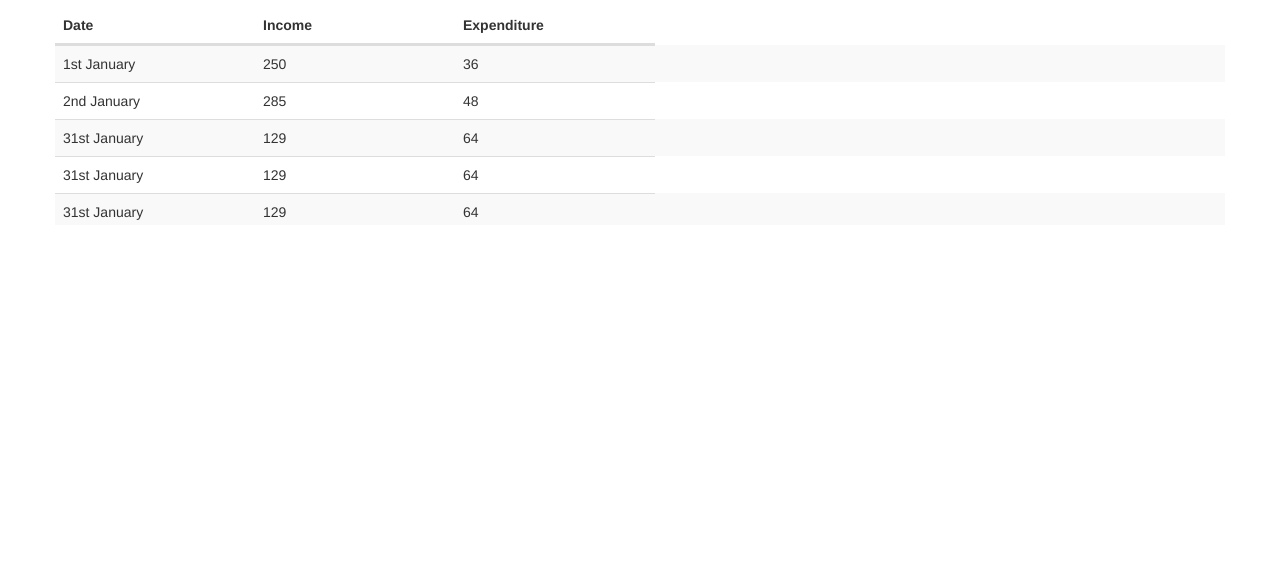
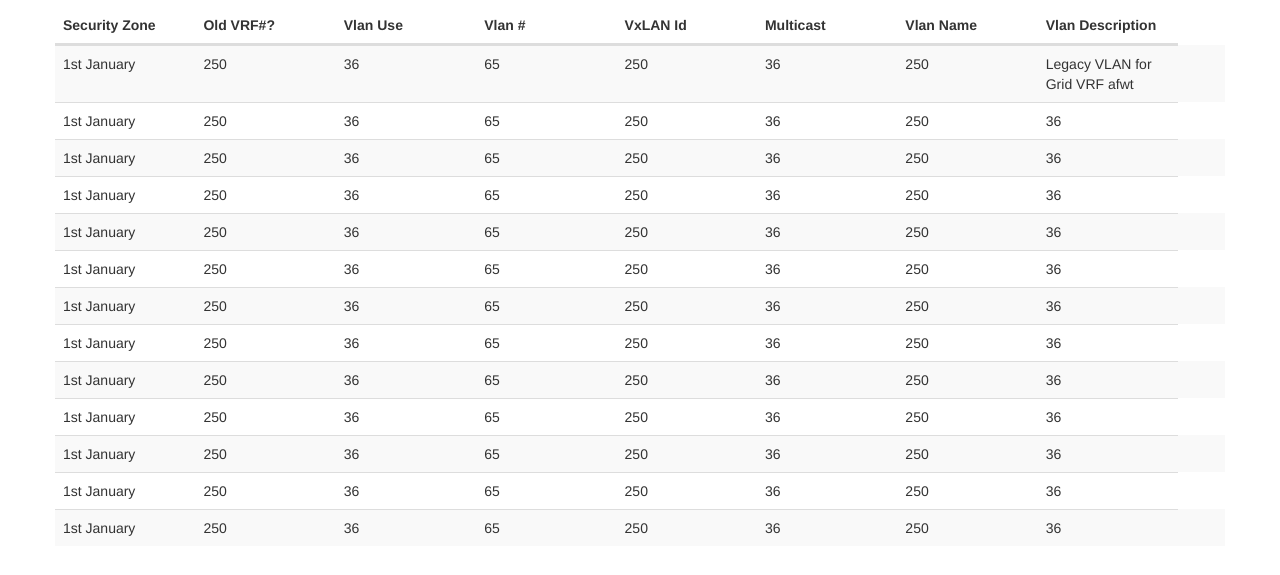
Before and after one commit to vanesadeneb/BootstrapPractice, a plain HTML site: page Table/index.html in a window 1280 px wide. Shown: the part 63-638 px from the top of the page. Drawn offline with nearby package versions, Linux system fonts and the light colour scheme.

Commit message:
Unidades
unidades actualizadas

```diff
--- a/Table/index.html
+++ b/Table/index.html
@@ -24,15 +24,17 @@
 
 .header-fixed > tbody {
     overflow-y: auto;
-    height: 180px;
+    /*height: 11em;*/
+    height: 60%;
 }
 .header-fixed > tbody > tr > td,
 .header-fixed > thead > tr > th {
-    width: 200px;
+   /*width: 12.5em;*/
+   width: 12%;
     float: left;
 }
 
-  </style>
+</style>
 </head>
 <body class="container">
   <h1>Header Fixed</h1>
@@ -40,9 +42,14 @@
   <table class="table table-striped header-fixed">
     <thead>
       <tr>
-       <th>Date</th>
-        <th>Income</th>
-        <th>Expenditure</th>
+       <th>Security Zone</th>
+        <th>Old VRF#?</th>
+        <th>Vlan Use</th>
+        <th>Vlan #</th>
+        <th>VxLAN Id</th>
+        <th>Multicast</th>
+        <th>Vlan Name</th>
+        <th>Vlan Description</th>
       </tr>
     </thead>
     <tbody>
@@ -50,115 +57,131 @@
         <td>1st January</td>
         <td>250</td>
         <td>36</td>
+        <td>65</td>
+        <td>250</td>
+        <td>36</td>
+        <td>250</td>
+        <td>Legacy VLAN for Grid VRF afwt</td>
       </tr>
       <tr>
-        <td>2nd January</td>
-        <td>285</td>
-        <td>48</td>
+         <td>1st January</td>
+        <td>250</td>
+        <td>36</td>
+        <td>65</td>
+        <td>250</td>
+        <td>36</td>
+        <td>250</td>
+        <td>36</td>
       </tr>
     <!-- additional rows as above -->
       <tr>
-       <td>31st January</td>
-       <td>129</td>
-       <td>64</td>
+        <td>1st January</td>
+        <td>250</td>
+        <td>36</td>
+        <td>65</td>
+        <td>250</td>
+        <td>36</td>
+        <td>250</td>
+        <td>36</td>
        </tr>
        <tr>
-       <td>31st January</td>
-       <td>129</td>
-       <td>64</td>
+        <td>1st January</td>
+        <td>250</td>
+        <td>36</td>
+        <td>65</td>
+        <td>250</td>
+        <td>36</td>
+        <td>250</td>
+        <td>36</td>
        </tr>
        <tr>
-       <td>31st January</td>
-       <td>129</td>
-       <td>64</td>
+        <td>1st January</td>
+        <td>250</td>
+        <td>36</td>
+        <td>65</td>
+        <td>250</td>
+        <td>36</td>
+        <td>250</td>
+        <td>36</td>
        </tr>
        <tr>
-       <td>31st January</td>
-       <td>129</td>
-       <td>64</td>
+        <td>1st January</td>
+        <td>250</td>
+        <td>36</td>
+        <td>65</td>
+        <td>250</td>
+        <td>36</td>
+        <td>250</td>
+        <td>36</td>
        </tr>
        <tr>
-       <td>31st January</td>
-       <td>129</td>
-       <td>64</td>
+        <td>1st January</td>
+        <td>250</td>
+        <td>36</td>
+        <td>65</td>
+        <td>250</td>
+        <td>36</td>
+        <td>250</td>
+        <td>36</td>
        <tr>
-       <td>31st January</td>
-       <td>129</td>
-       <td>64</td>
+        <td>1st January</td>
+        <td>250</td>
+        <td>36</td>
+        <td>65</td>
+        <td>250</td>
+        <td>36</td>
+        <td>250</td>
+        <td>36</td>
        </tr>
        <tr>
-       <td>31st January</td>
-       <td>129</td>
-       <td>64</td>
+        <td>1st January</td>
+        <td>250</td>
+        <td>36</td>
+        <td>65</td>
+        <td>250</td>
+        <td>36</td>
+        <td>250</td>
+        <td>36</td>
        </tr>
        <tr>
-       <td>31st January</td>
-       <td>129</td>
-       <td>64</td>
+        <td>1st January</td>
+        <td>250</td>
+        <td>36</td>
+        <td>65</td>
+        <td>250</td>
+        <td>36</td>
+        <td>250</td>
+        <td>36</td>
        </tr>
        <tr>
-       <td>31st January</td>
-       <td>129</td>
-       <td>64</td>
+        <td>1st January</td>
+        <td>250</td>
+        <td>36</td>
+        <td>65</td>
+        <td>250</td>
+        <td>36</td>
+        <td>250</td>
+        <td>36</td>
        </tr>
        <tr>
-       <td>31st January</td>
-       <td>129</td>
-       <td>64</td>
+       <td>1st January</td>
+        <td>250</td>
+        <td>36</td>
+        <td>65</td>
+        <td>250</td>
+        <td>36</td>
+        <td>250</td>
+        <td>36</td>
        </tr>
        <tr>
-       <td>31st January</td>
-       <td>129</td>
-       <td>64</td>
-       </tr>
-       <tr>
-       <td>31st January</td>
-       <td>129</td>
-       <td>64</td>
-       <tr>
-       <td>31st January</td>
-       <td>129</td>
-       <td>64</td>
-       </tr>
-       <tr>
-       <td>31st January</td>
-       <td>129</td>
-       <td>64</td>
-       </tr>
-       <tr>
-       <td>31st January</td>
-       <td>129</td>
-       <td>64</td>
-       </tr>
-       <tr>
-       <td>31st January</td>
-       <td>129</td>
-       <td>64</td>
-       </tr>
-       <tr>
-       <td>31st January</td>
-       <td>129</td>
-       <td>64</td>
-       </tr>
-       <tr>
-       <td>31st January</td>
-       <td>129</td>
-       <td>64</td>
-       </tr>
-       <tr>
-       <td>31st January</td>
-       <td>129</td>
-       <td>64</td>
-       </tr>
-       <tr>
-       <td>31st January</td>
-       <td>129</td>
-       <td>64</td>
-       </tr>
-       <tr>
-       <td>31st January</td>
-       <td>129</td>
-       <td>64</td>
+        <td>1st January</td>
+        <td>250</td>
+        <td>36</td>
+        <td>65</td>
+        <td>250</td>
+        <td>36</td>
+        <td>250</td>
+        <td>36</td>
        </tr>
     </tbody>
   </table>
```
